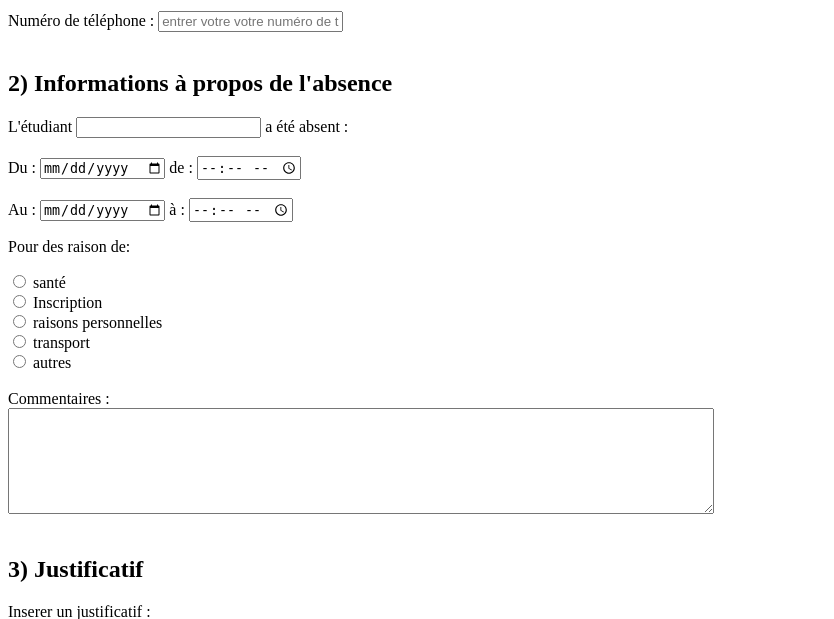
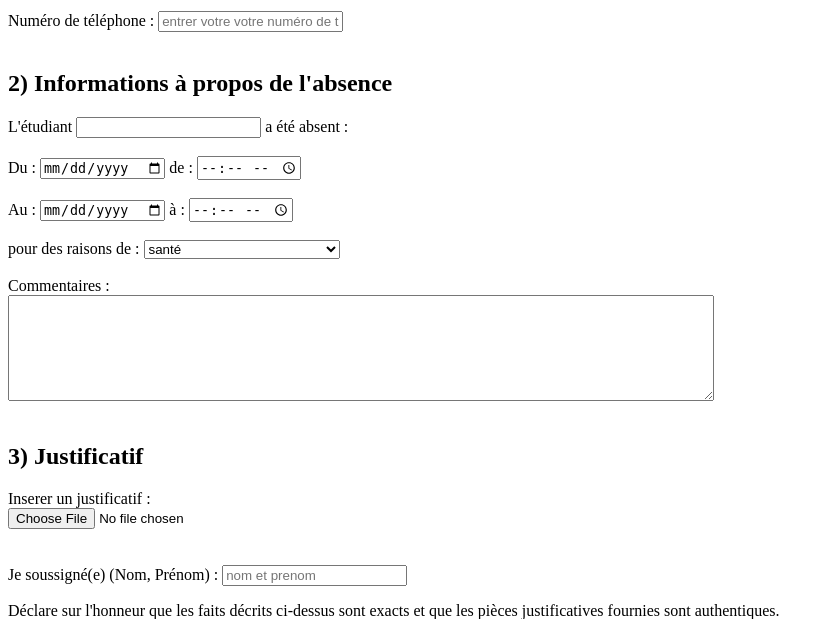
Before and after one commit to crysis421/Systeme-de-Gestion-des-Absences-pour-le-BUT-informatique, a PHP site: page /formulaireAbsence.php in a window 1280 px wide. Shown: the part 776-1395 px from the top of the page, without its empty margins (0-834 px from the left). Run offline with PHP 8.4, Linux system fonts and the light colour scheme.

Commit message:
modification du formulaire d'absence

```diff
--- a/Code/Vue/formulaireAbsence.php
+++ b/Code/Vue/formulaireAbsence.php
@@ -62,22 +62,19 @@ require 'menuHorizontal.html'
 
     <label for="heurefin1"> à :</label>
     <input type="time" id="heurefin1" name="heurefin1"><br>
+    <br>
 
-    <p>Pour des raison de:</p>
-    <input type="radio" id="sante" name="motif">
-    <label for="sante"> santé</label><br>
+    <label for="motif">pour des raisons de : </label>
+    <select id="motif" name="motif">
+        <option value="sante" >santé</option>
+        <option value="transport">transport</option>
+        <option value="inscription">problèmes d'inscription</option>
+        <option value="conduiteObligatoire" >cours de conduite obligatoire</option>
+        <option value="medecin">Rendez vous chez le medicin</option>
+        <option value="aucune raison valable">aucune raison valable</option>
+        <option value="autres">Autres</option>
 
-    <input type="radio" id="inscriptions" name="motif">
-    <label for="inscriptions">Inscription</label><br>
-
-    <input type="radio" id="personnel" name="motif">
-    <label for="personnel">raisons personnelles</label><br>
-
-    <input type="radio" id="transport" name="motif">
-    <label for="transport">transport</label><br>
-
-    <input type="radio" id="autres" name="motif">
-    <label for="autres">autres</label><br>
+    </select><br>
     <br>
     <label for="preciserAutre">Commentaires :</label><br>
     <textarea id="preciserAutre" style="width: 700px; height: 100px;"></textarea>
@@ -99,7 +96,7 @@ require 'menuHorizontal.html'
     <input type="date" id="dateSignature" name="dateSignature"><br>
     <br>
     <label for="lieuSignature"><b>A : </b> </label>
-    <input type="texte" id="lieuSignature" name="lieuSignature"><br>
+    <input type="text" id="lieuSignature" name="lieuSignature"><br>
     <br>
     <br>
     <p><b>Je signe :</b></p>
```
